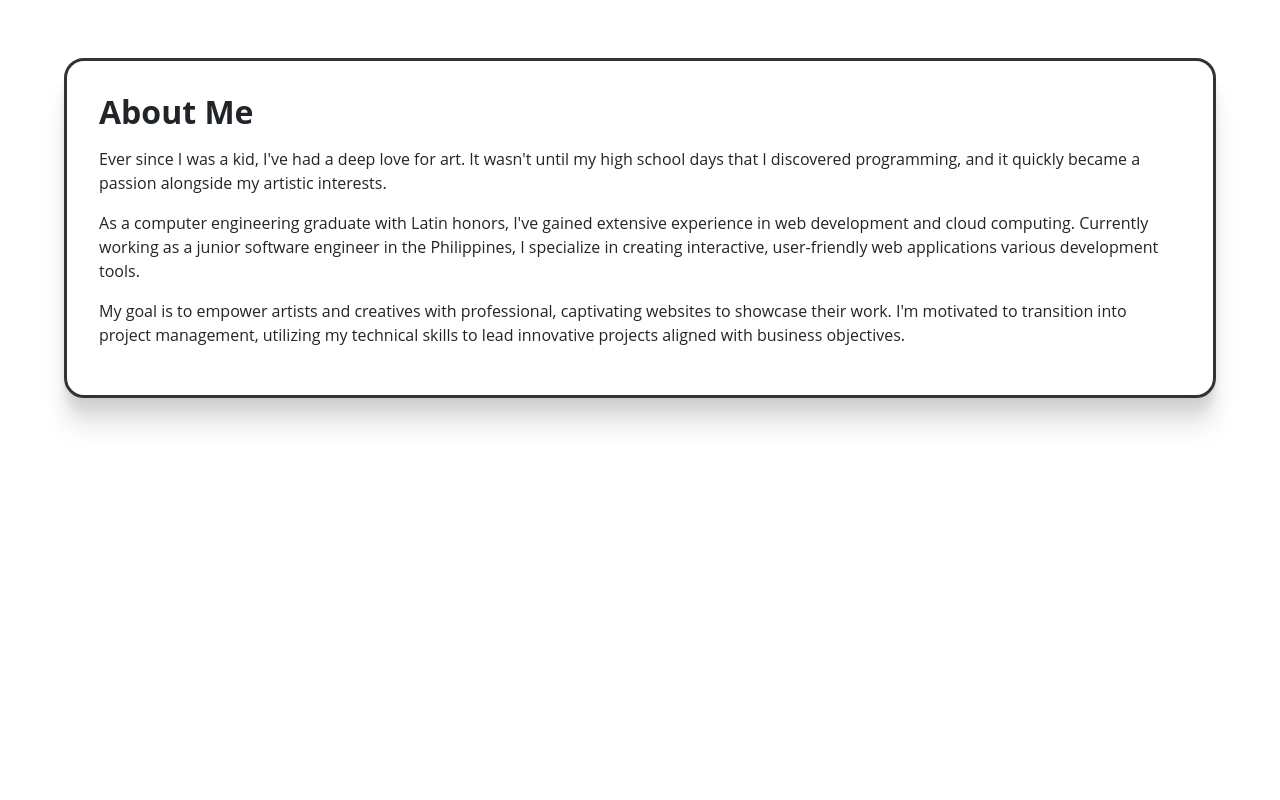
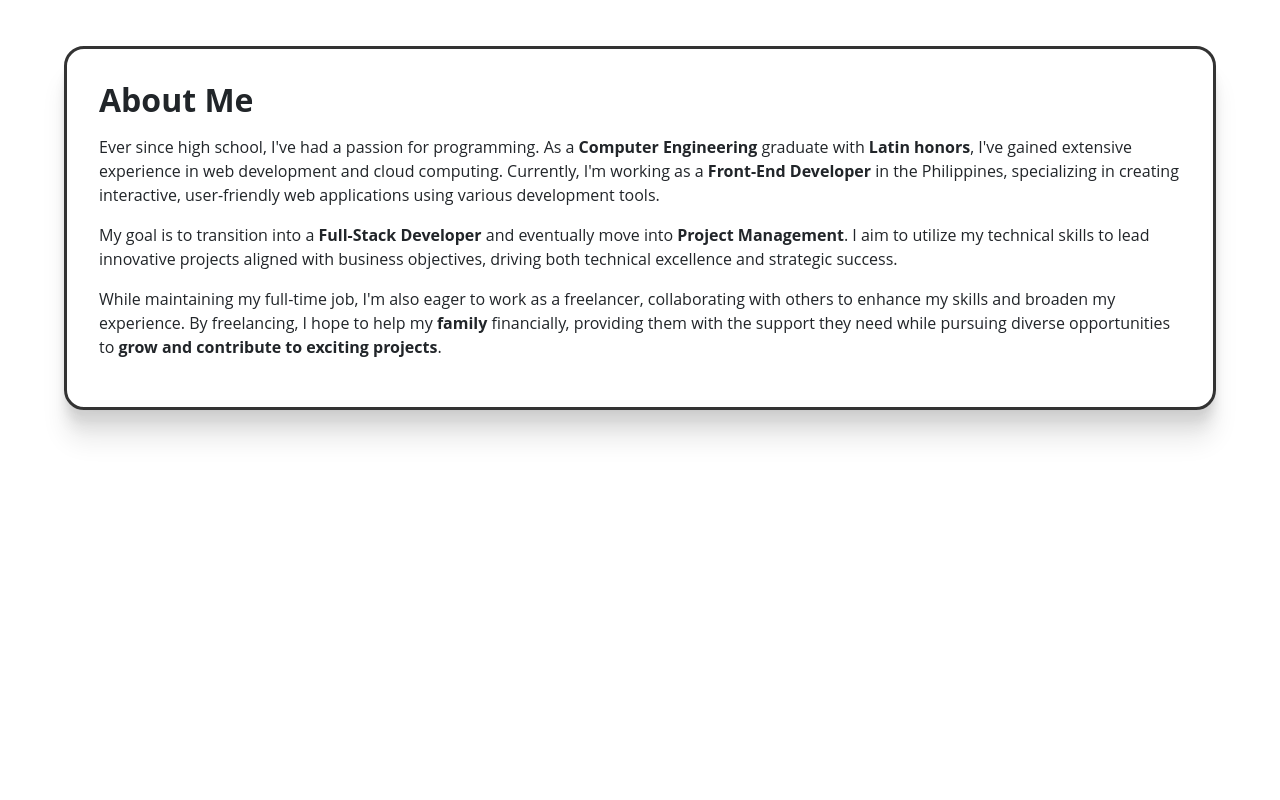
Before and after one commit to ArtisTechs/portfolio, a React (Create React App) app: page / in a window 1280 px wide. Shown: the part 1820-2620 px from the top of the page. Built offline with nearby package versions, Linux system fonts and the light colour scheme.

Commit message:
generalize contents

```diff
--- a/src/components/footer/Footer.css
+++ b/src/components/footer/Footer.css
@@ -38,15 +38,15 @@
   width: 100%;
 }
 
-p {
+.footer-content p {
   display: flex;
   align-items: center;
 }
 
-p span {
+.footer-content p span {
   margin-right: 8px;
 }
 
-p .separator {
+.footer-content p .separator {
   margin: 0 8px;
 }
--- a/src/pages/about-me-page/AboutMePage.jsx
+++ b/src/pages/about-me-page/AboutMePage.jsx
@@ -8,22 +8,26 @@ const AboutMePage = () => {
       <div className="about-me-container">
         <h1>About Me</h1>
         <p>
-          Ever since I was a kid, I've had a deep love for art. It wasn't until
-          my high school days that I discovered programming, and it quickly
-          became a passion alongside my artistic interests.
+          Ever since high school, I've had a passion for programming. As a{" "}
+          <b>Computer Engineering</b> graduate with <b>Latin honors</b>, I've
+          gained extensive experience in web development and cloud computing.
+          Currently, I'm working as a <b>Front-End Developer</b> in the
+          Philippines, specializing in creating interactive, user-friendly web
+          applications using various development tools.
         </p>
         <p>
-          As a computer engineering graduate with Latin honors, I've gained
-          extensive experience in web development and cloud computing. Currently
-          working as a junior software engineer in the Philippines, I specialize
-          in creating interactive, user-friendly web applications various
-          development tools.
+          My goal is to transition into a <b>Full-Stack Developer</b> and
+          eventually move into <b>Project Management</b>. I aim to utilize my
+          technical skills to lead innovative projects aligned with business
+          objectives, driving both technical excellence and strategic success.
         </p>
         <p>
-          My goal is to empower artists and creatives with professional,
-          captivating websites to showcase their work. I'm motivated to
-          transition into project management, utilizing my technical skills to
-          lead innovative projects aligned with business objectives.
+          While maintaining my full-time job, I'm also eager to work as a
+          freelancer, collaborating with others to enhance my skills and broaden
+          my experience. By freelancing, I hope to help my <b>family</b>{" "}
+          financially, providing them with the support they need while pursuing
+          diverse opportunities to{" "}
+          <b>grow and contribute to exciting projects</b>.
         </p>
       </div>
     </div>
--- a/src/pages/contact-us-page/ContactUsPage.jsx
+++ b/src/pages/contact-us-page/ContactUsPage.jsx
@@ -60,7 +60,7 @@ const ContactUsPage = () => {
           <h1>Interested in working together?</h1>
           <p>
             Feel free to reach out if you're interested in collaborating on a
-            project.
+            project or if you have any inquiries.
           </p>
         </div>
         <div className="contact-us-content">
--- a/src/pages/home-page/HomePage.jsx
+++ b/src/pages/home-page/HomePage.jsx
@@ -23,8 +23,8 @@ const HomePage = () => {
         <div className="content">
           <h1>Hello, I'm EJ Suarez</h1>
           <p className="w-100">
-            A creative programmer dedicated to crafting personalized portfolio
-            websites that elevate Artists and Creatives online presence.
+            A passionate and dedicated <b>Web Developer</b> with a love for
+            creating interactive and user-friendly web applications.
           </p>
           <div className="buttons">
             <button
--- a/src/shared/data/MyWorkData.jsx
+++ b/src/shared/data/MyWorkData.jsx
@@ -8,46 +8,39 @@ const MyWorkData = [
     id: "work1",
     title: "Web Development",
     subtitle: "Transforming ideas into digital experiences.",
-    modalSubtitle: `I love transforming artistic visions into stunning web and mobile experiences, creating solutions that elevate the work of artists and creatives.`,
+    modalSubtitle: `I love transforming ideas into stunning web and mobile experiences, creating solutions that enhance user interactions and drive innovation.`,
     description: `<b>What is Web Development?</b><br> Web development involve the creation and maintenance of websites. It encompasses designing, coding, and deploying digital interfaces that users interact with to access information, perform tasks, or consume content. Developers use programming languages, frameworks, and tools to build responsive, user-friendly, and functional experiences tailored to meet specific business or user needs.`,
     cardPhoto: webDevImg2,
     icon: faCode,
-    listDescription:
-      "10 Ways Personalized Portfolio Websites Empower Artists and Creatives",
+    listDescription: "Services I Offer:",
     list: [
-      "Showcase Unique Style: Reflect your personal brand and aesthetic.",
-      "Professional Presence: Impress clients with a polished online profile.",
-      "Centralized Portfolio: Keep all your work in one accessible place.",
-      "Enhanced Visibility: Boost online visibility with SEO-friendly content.",
-      "Client Engagement: Enable direct communication via contact forms and emails.",
-      "Show Versatility: Highlight various projects with dynamic displays.",
-      "Build Credibility: Include testimonials and case studies.",
-      "Sell Your Work: Add e-commerce features for easy sales.",
-      "Easy Updates: Keep your portfolio current with simple updates.",
-      "Personal Connection: Share your story and creative process.",
+      "Custom Website Design and Development",
+      "E-Commerce Development",
+      "Content Management Systems (CMS)",
+      "Web Application Development",
+      "Landing Page",
+      "Website Maintenance and Support",
+      "Search Engine Optimization (SEO)",
+      "Performance Optimization",
+      "Custom Web Components and Plugins",
+      "Thesis or Capstone Project Development",
     ],
   },
   {
     id: "work2",
     title: "Web Design",
     subtitle: "Turning concepts into engaging digital experiences.",
-    modalSubtitle: `My passion is bringing artistic ideas to life through exceptional web design, helping artists and creatives shine online.`,
+    modalSubtitle: `My passion is bringing innovative ideas to life through exceptional web design, creating impactful online experiences.`,
     description: `<b>What is Web Design?</b><br>Web design involves the creation and maintenance of websites. It encompasses designing the layout, visual elements, and overall aesthetics of digital interfaces that users interact with to access information, perform tasks, or consume content. Designers use various tools and techniques to build visually appealing, user-friendly, and functional experiences tailored to meet specific business or user needs.`,
     cardPhoto: webDesignImg1,
     icon: faPalette,
-    listDescription:
-      "10 Reasons Why Artists and Creatives Need Help with Web Design",
+    listDescription: "Services I Offer:",
     list: [
-      "Professional Quality: Ensure a polished and professional website that truly represents your brand.",
-      "Time Savings: Focus on your art while experts handle the complexities of web design.",
-      "Enhanced User Experience: Create a user-friendly interface that keeps visitors engaged and returning.",
-      "SEO Optimization: Improve your online visibility with SEO best practices integrated into your web design.",
-      "Mobile Responsiveness: Guarantee your website looks great and functions well on all devices.",
-      "Custom Functionality: Add unique features tailored to your specific needs and artistic vision.",
-      "Security: Protect your work and personal information with secure web design practices.",
-      "Brand Consistency: Maintain a cohesive and consistent brand identity across your website.",
-      "Technical Support: Receive ongoing support and maintenance to keep your site running smoothly.",
-      "Creative Input: Collaborate with designers to bring fresh, innovative ideas to your online presence.",
+      "Custom Website Design",
+      "UI/UX Design",
+      "Landing Page Design",
+      "Brand Identity Design",
+      "Website Redesign",
     ],
   },
 ];
--- a/src/shared/data/ToolsUsedData.jsx
+++ b/src/shared/data/ToolsUsedData.jsx
@@ -45,7 +45,6 @@ const ToolsUsedData = [
       "Canva",
       "Adobe Animate",
       "Sketch",
-      "Traditional Sketch",
     ],
   },
 
```
